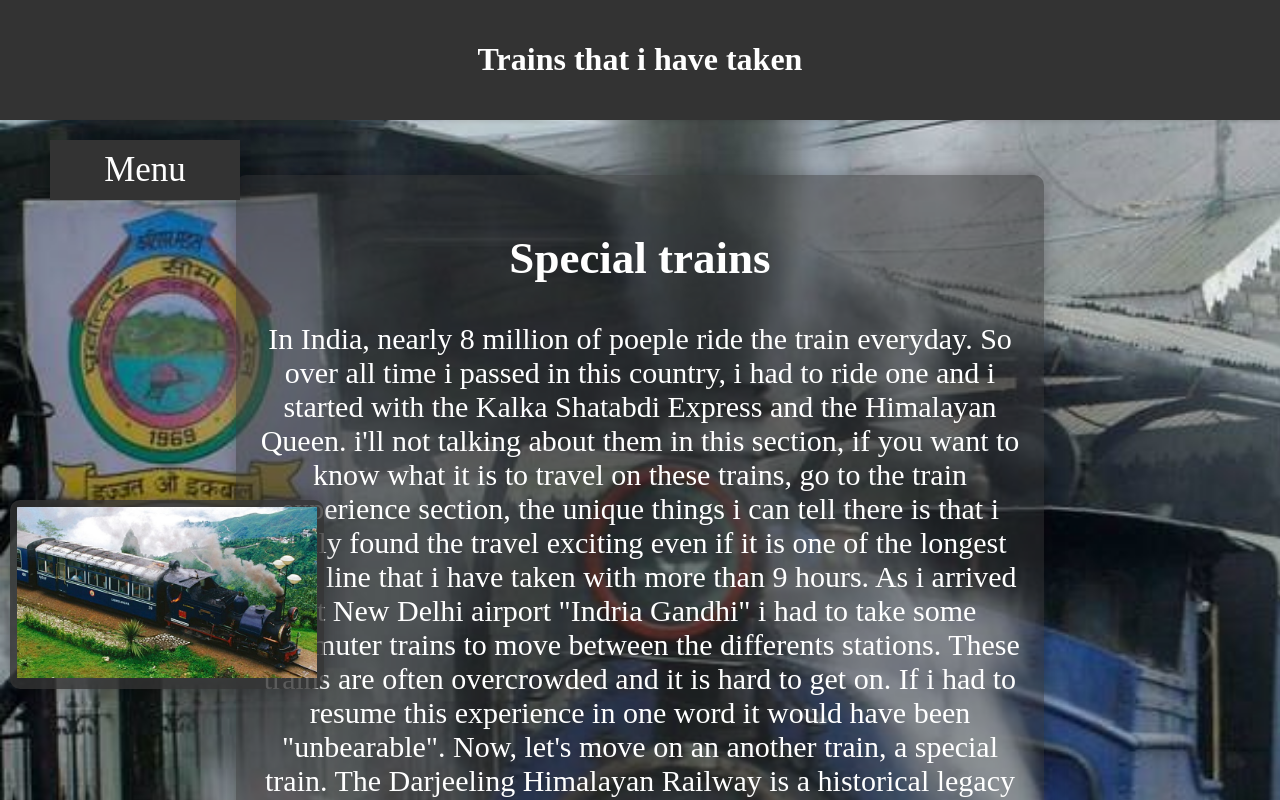
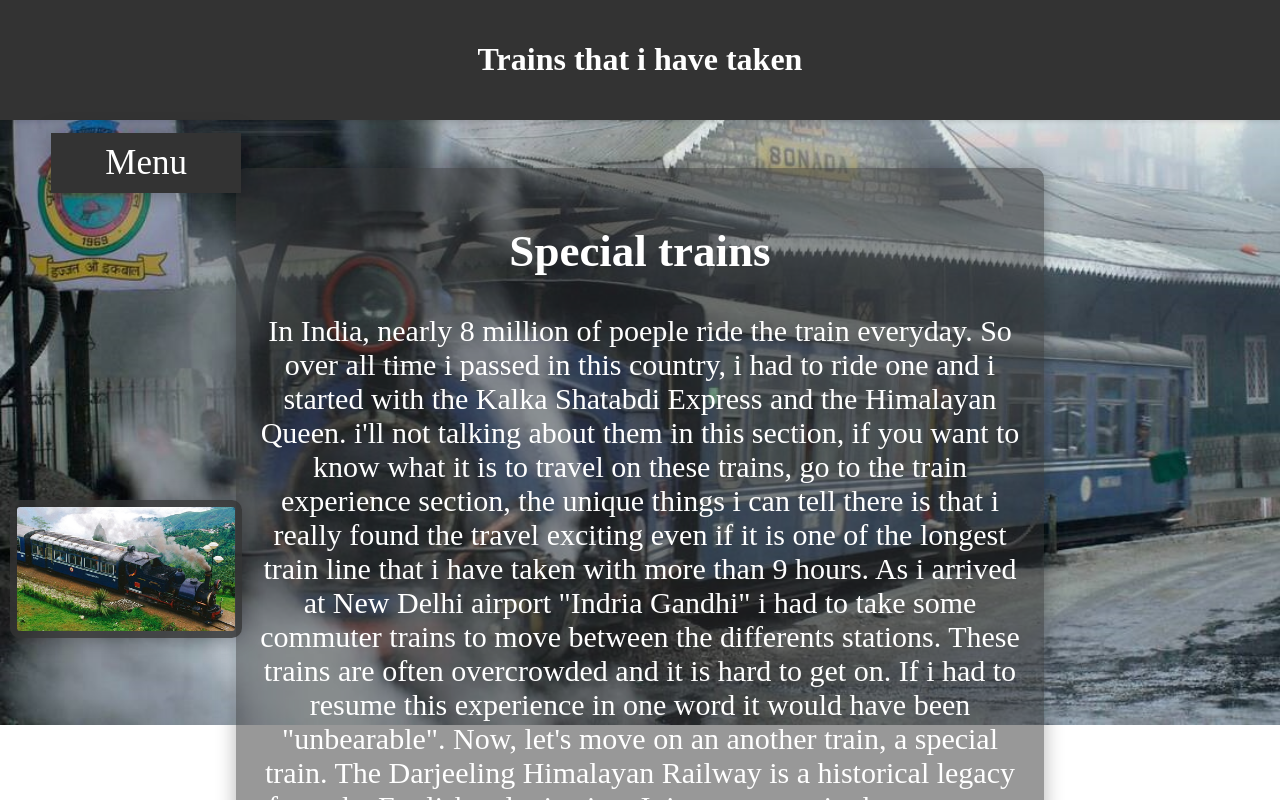
Before and after one commit to Sunrase/Blog_indian_trains, a plain HTML site: page Trains_taken.html in a window 1280 px wide. Shown: the top 800 px of the page. Drawn offline with Linux system fonts and the light colour scheme.

Commit message:
modifications mineures

```diff
--- a/Trains_taken.html
+++ b/Trains_taken.html
@@ -56,7 +56,7 @@
   </article>
 
   <div id="image">
-    <img src="images/darjeeling_train2.jpg" width="300px" alt="train2">
+    <img src="images/darjeeling_train2.jpg" alt="train2">
   </div>
 
 </body>
--- a/styles/About_me.css
+++ b/styles/About_me.css
@@ -2,6 +2,7 @@ body {
   background-image: url("../images/mountain.jpg");
   background-repeat: no-repeat;
   background-size: cover;
+  background-size: 100%;
   margin: 0; /* Ajout pour enlever la marge par défaut du body */
   padding: 0; /* Ajout pour enlever le padding par défaut du body */
 }
@@ -26,8 +27,8 @@ header {
 
 #menu {
   text-align: left; /* Centrer le menu */
-  margin-top: 20px; /* Ajout pour un peu d'espace entre le titre et le menu */
-  margin-left: 50px;
+  margin-top: 1%; /* Ajout pour un peu d'espace entre le titre et le menu */
+  margin-left: 4%;
 }
 
 #menu ul {
--- a/styles/Home_page.css
+++ b/styles/Home_page.css
@@ -2,6 +2,7 @@ body {
   background-image: url("../images/Indian_train2.png");
   background-repeat: no-repeat;
   background-size: cover;
+  background-size: 100%;
   margin: 0; /* Ajout pour enlever la marge par défaut du body */
   padding: 0; /* Ajout pour enlever le padding par défaut du body */
 }
@@ -26,8 +27,8 @@ header {
 
 #menu {
   text-align: left; /* Centrer le menu */
-  margin-top: 20px; /* Ajout pour un peu d'espace entre le titre et le menu */
-  margin-left: 50px;
+  margin-top: 1%; /* Ajout pour un peu d'espace entre le titre et le menu */
+  margin-left: 4%;
 }
 
 #menu ul {
@@ -91,8 +92,8 @@ header {
 
 #bandeau {
   overflow: hidden; /* Masque les images qui dépassent */
-  position: relative; top: 10px; left: 50px;
-  width: 1700px;
+  position: relative; top: 60%; left: 50px;
+  width: 93%;
   border-radius: 10px; /* Coins arrondis */
   box-shadow: 0 0 20px rgba(0, 0, 0, 0.3); /* Ombre légère */
   background-color: rgb(51, 51, 51, 0.8);
--- a/styles/Indian_cities.css
+++ b/styles/Indian_cities.css
@@ -2,6 +2,7 @@ body {
   background-image: url("../images/Darjeeling_city.png");
   background-repeat: no-repeat;
   background-size: cover;
+  background-size: 100%;
   margin: 0; /* Ajout pour enlever la marge par défaut du body */
   padding: 0; /* Ajout pour enlever le padding par défaut du body */
 }
@@ -26,8 +27,8 @@ header {
 
 #menu {
   text-align: left; /* Centrer le menu */
-  margin-top: 20px; /* Ajout pour un peu d'espace entre le titre et le menu */
-  margin-left: 50px;
+  margin-top: 1%; /* Ajout pour un peu d'espace entre le titre et le menu */
+  margin-left: 4%;
 }
 
 #menu ul {
--- a/styles/Trains_taken.css
+++ b/styles/Trains_taken.css
@@ -2,6 +2,7 @@ body {
   background-image: url("../images/darjeeling_train.jpg");
   background-repeat: no-repeat;
   background-size: cover;
+  background-size: 100%;
   margin: 0; /* Ajout pour enlever la marge par défaut du body */
   padding: 0; /* Ajout pour enlever le padding par défaut du body */
 }
@@ -26,8 +27,8 @@ header {
 
 #menu {
   text-align: left; /* Centrer le menu */
-  margin-top: 20px; /* Ajout pour un peu d'espace entre le titre et le menu */
-  margin-left: 50px;
+  margin-top: 1%; /* Ajout pour un peu d'espace entre le titre et le menu */
+  margin-left: 4%;
 }
 
 #menu ul {
@@ -89,7 +90,8 @@ header {
   font-size: 30px;
 }
 
-#image {
+#image img {
+  width: 17%;
   position: absolute;
   left: 10px;
   top:500px;
--- a/styles/tips.css
+++ b/styles/tips.css
@@ -2,6 +2,7 @@ body {
   background-image: url("../images/wing.png");
   background-repeat: no-repeat;
   background-size: cover;
+  background-size: 100%;
   margin: 0; /* Ajout pour enlever la marge par défaut du body */
   padding: 0; /* Ajout pour enlever le padding par défaut du body */
 }
@@ -26,8 +27,8 @@ header {
 
 #menu {
   text-align: left; /* Centrer le menu */
-  margin-top: 20px; /* Ajout pour un peu d'espace entre le titre et le menu */
-  margin-left: 50px;
+  margin-top: 1%; /* Ajout pour un peu d'espace entre le titre et le menu */
+  margin-left: 4%;
 }
 
 #menu ul {
--- a/styles/train_experience.css
+++ b/styles/train_experience.css
@@ -2,6 +2,7 @@ body {
   background-image: url("../images/HQ.png");
   background-repeat: no-repeat;
   background-size: cover;
+  background-size: 100%;
   margin: 0; /* Ajout pour enlever la marge par défaut du body */
   padding: 0; /* Ajout pour enlever le padding par défaut du body */
 }
@@ -26,8 +27,8 @@ header {
 
 #menu {
   text-align: left; /* Centrer le menu */
-  margin-top: 20px; /* Ajout pour un peu d'espace entre le titre et le menu */
-  margin-left: 50px;
+  margin-top: 1%; /* Ajout pour un peu d'espace entre le titre et le menu */
+  margin-left: 4%;
 }
 
 #menu ul {
```
